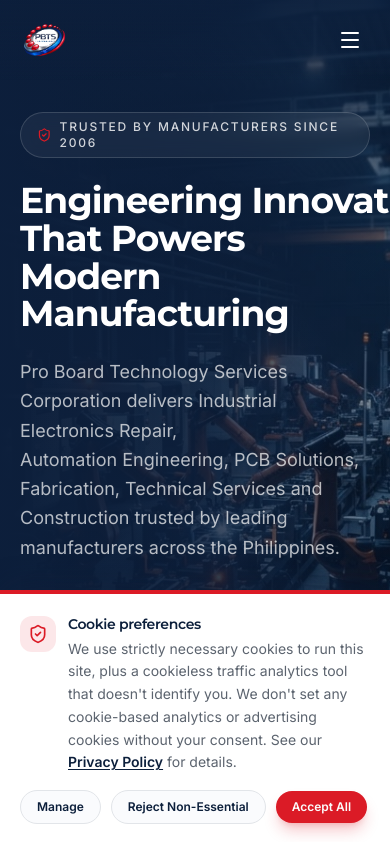
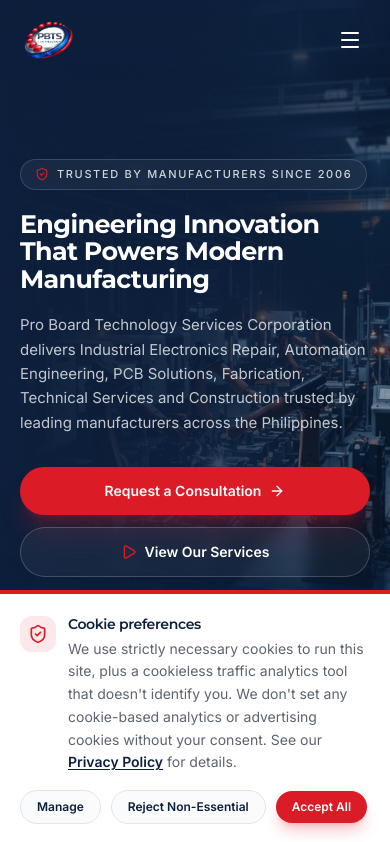
Before and after one commit to ayumihidalgo/pbts-corporate-website, a Next.js app: page / in a window 390 px wide. Shown: the top 842 px of the page. Built offline with nearby package versions, Linux system fonts and the light colour scheme.

Commit message:
mobile hero fix

```diff
--- a/components/site/hero.tsx
+++ b/components/site/hero.tsx
@@ -25,34 +25,36 @@ export function Hero() {
         <div className="absolute inset-0 bg-gradient-to-t from-navy via-transparent to-navy/60" />
       </div>
 
-      <div className="relative mx-auto flex min-h-screen max-w-7xl flex-col justify-center px-5 pt-28 pb-16 lg:px-8">
+      <div className="relative mx-auto flex min-h-screen max-w-7xl flex-col justify-center px-5 pt-24 pb-12 sm:pt-28 sm:pb-16 lg:px-8">
         <div className="max-w-3xl">
-          <div className="inline-flex items-center gap-2 rounded-full border border-white/15 bg-white/5 px-4 py-1.5 text-xs font-medium uppercase tracking-[0.15em] text-white/80 backdrop-blur-sm">
-            <ShieldCheck className="size-4 text-orange" />
-            Trusted by manufacturers since 2006
+          <div className="inline-flex items-center gap-2 rounded-full border border-white/15 bg-white/5 px-3.5 py-1.5 text-[11px] sm:text-xs font-medium uppercase tracking-[0.15em] text-white/80 backdrop-blur-sm">
+            <ShieldCheck className="size-3.5 sm:size-4 text-orange shrink-0" />
+            <span>Trusted by manufacturers since 2006</span>
           </div>
 
-          <h1 className="mt-6 font-display text-4xl font-bold leading-[1.05] tracking-tight text-white text-balance sm:text-5xl lg:text-6xl xl:text-7xl">
-            <span className="whitespace-nowrap">Engineering Innovation</span> <br />That Powers Modern <br />Manufacturing
+          <h1 className="mt-5 sm:mt-6 font-display text-[clamp(1.3rem,6.5vw,2.25rem)] font-bold leading-[1.1] tracking-tight text-white sm:text-5xl md:text-6xl lg:text-6xl xl:text-7xl">
+            <span className="block whitespace-nowrap">Engineering Innovation</span>
+            <span className="block whitespace-nowrap">That Powers Modern</span>
+            <span className="block whitespace-nowrap">Manufacturing</span>
           </h1>
 
-          <p className="mt-6 max-w-3xl text-lg leading-relaxed text-white/70 text-pretty">
-            Pro Board Technology Services Corporation delivers Industrial Electronics Repair, <br />
-            Automation Engineering, PCB Solutions, Fabrication, Technical Services and <br />
+          <p className="mt-5 max-w-3xl text-[15px] sm:text-base lg:text-lg leading-relaxed text-white/75 text-pretty">
+            Pro Board Technology Services Corporation delivers Industrial Electronics Repair,
+            Automation Engineering, PCB Solutions, Fabrication, Technical Services and
             Construction trusted by leading manufacturers across the Philippines.
           </p>
 
-          <div className="mt-9 flex flex-col gap-3 sm:flex-row sm:items-center">
+          <div className="mt-8 sm:mt-9 flex flex-col gap-3 sm:flex-row sm:items-center">
             <a
               href="#contact"
-              className="group inline-flex items-center justify-center gap-2 rounded-full bg-orange px-7 py-4 text-base font-semibold text-orange-foreground shadow-xl shadow-orange/25 transition-all hover:brightness-105"
+              className="group inline-flex items-center justify-center gap-2 rounded-full bg-orange px-6 py-3.5 sm:px-7 sm:py-4 text-sm sm:text-base font-semibold text-orange-foreground shadow-xl shadow-orange/25 transition-all hover:brightness-105"
             >
               Request a Consultation
-              <ArrowRight className="size-5 transition-transform group-hover:translate-x-1" />
+              <ArrowRight className="size-4 sm:size-5 transition-transform group-hover:translate-x-1" />
             </a>
             <a
               href="#services"
-              className="inline-flex items-center justify-center gap-2 rounded-full border border-white/20 bg-white/5 px-7 py-4 text-base font-semibold text-white backdrop-blur-sm transition-colors hover:bg-white/10"
+              className="inline-flex items-center justify-center gap-2 rounded-full border border-white/20 bg-white/5 px-6 py-3.5 sm:px-7 sm:py-4 text-sm sm:text-base font-semibold text-white backdrop-blur-sm transition-colors hover:bg-white/10"
             >
               <Play className="size-4 text-orange" />
               View Our Services
@@ -60,13 +62,13 @@ export function Hero() {
           </div>
         </div>
 
-        <div className="mt-8 grid grid-cols-2 gap-x-6 gap-y-6 sm:mt-10 lg:grid-cols-4 lg:max-w-2xl">
+        <div className="mt-8 grid grid-cols-2 gap-x-4 gap-y-5 sm:mt-10 sm:gap-x-6 sm:gap-y-6 lg:grid-cols-4 lg:max-w-2xl">
           {stats.map((s) => (
             <div key={s.label} className="p-0 text-center lg:text-left">
-              <div className="font-display text-3xl font-bold text-white lg:text-4xl">
+              <div className="font-display text-2xl font-bold text-white sm:text-3xl lg:text-4xl">
                 <CountUp end={s.value} suffix={s.suffix} />
               </div>
-              <div className="mt-1 text-sm text-white/60">{s.label}</div>
+              <div className="mt-1 text-xs sm:text-sm text-white/60">{s.label}</div>
             </div>
           ))}
         </div>
--- a/components/site/navbar.tsx
+++ b/components/site/navbar.tsx
@@ -138,20 +138,20 @@ export function Navbar() {
       )}
     >
       <nav className="mx-auto flex h-20 max-w-7xl items-center justify-between px-5 lg:px-8">
-        <a href="#top" className="flex items-center gap-2.5" aria-label="PBTS Technology home">
-          <span className="flex size-12 items-center justify-center overflow-hidden">
+        <a href="#top" className="flex items-center gap-3" aria-label="PBTS Technology home">
+          <span className="flex size-14 sm:size-16 items-center justify-center overflow-hidden">
             <Image
               src="/pbts-logo.png"
               alt="PBTS Technology"
-              width={112}
-              height={112}
-              className="size-12 object-contain"
+              width={160}
+              height={160}
+              className="size-14 sm:size-16 object-contain"
               priority
             />
           </span>
           <span className="hidden flex-col leading-none sm:flex">
-            <span className="font-display text-lg font-bold tracking-tight text-white">PBTS</span>
-            <span className="text-[10px] font-medium uppercase tracking-[0.2em] text-white/60">
+            <span className="font-display text-xl font-bold tracking-tight text-white">PBTS</span>
+            <span className="text-[11px] font-medium uppercase tracking-[0.2em] text-white/60">
               Corporation
             </span>
           </span>
```
